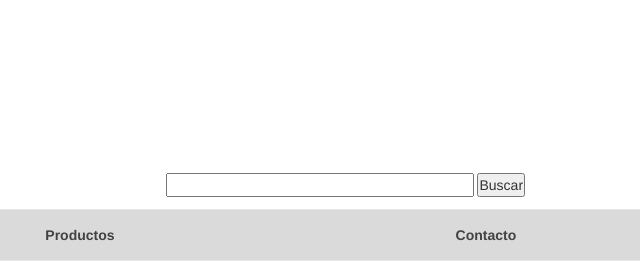
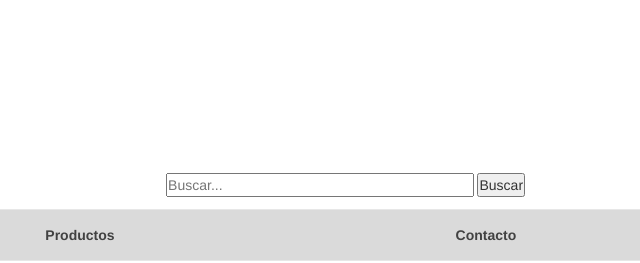
Before and after one commit to VictorGomezPiera/DWEC, a plain HTML site: page ProyectoSingle/principal.html in a window 1280 px wide. Shown: the top 263 px of the page, 560-1200 px from the left. Drawn offline with nearby package versions, Linux system fonts and the light colour scheme.

Commit message:
Add files via upload

```diff
--- a/ProyectoSingle/principal.html
+++ b/ProyectoSingle/principal.html
@@ -49,8 +49,7 @@ $(document).ready(function() {
 		<a href="#"><img src="img/logo.svg" id="logo" alt="Logo"></a>
 
 		<form  action="" method="get">
-			<!-- placeholder="Buscar..." -->
-		<input type="text" name="buscador" id="buscador">
+		<input type="text" name="buscador" title="Type search" id="buscador" placeholder="Buscar...">
 		<input type="button" name="buscar" value="Buscar">
 		</form>
 		<!-- <a href="#"><img id="micuenta" src="img/micuenta.png" alt="micuenta"></a>
```
